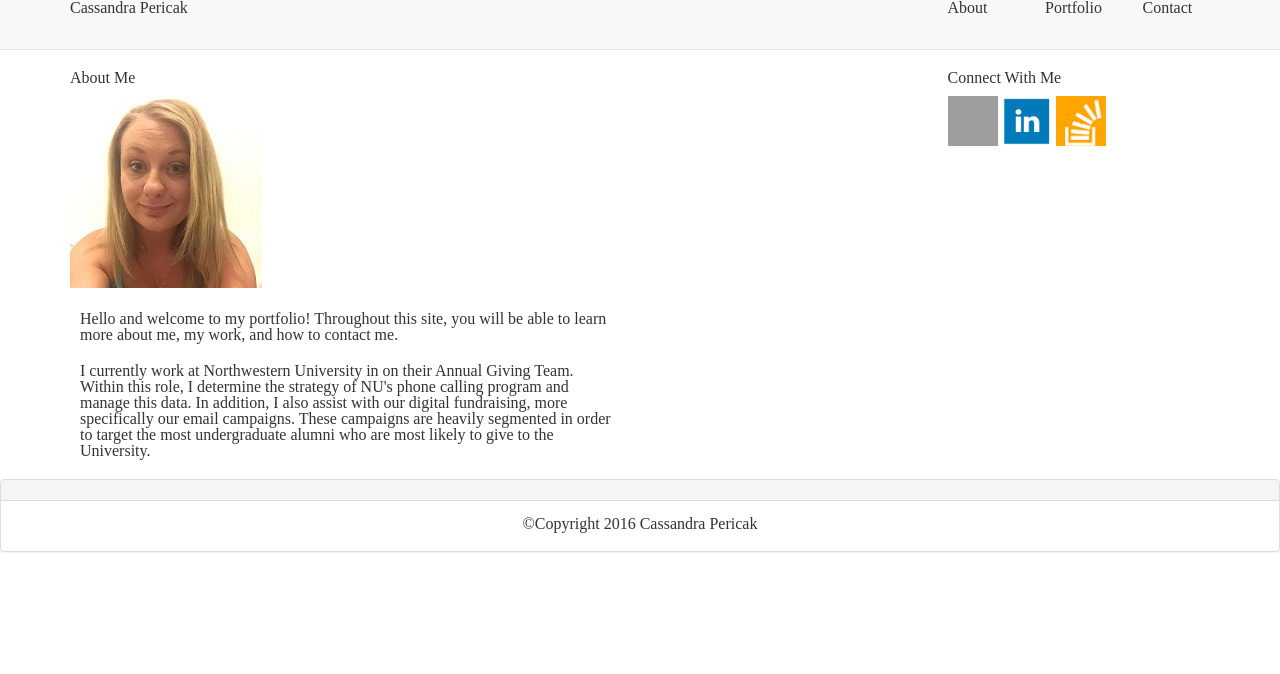
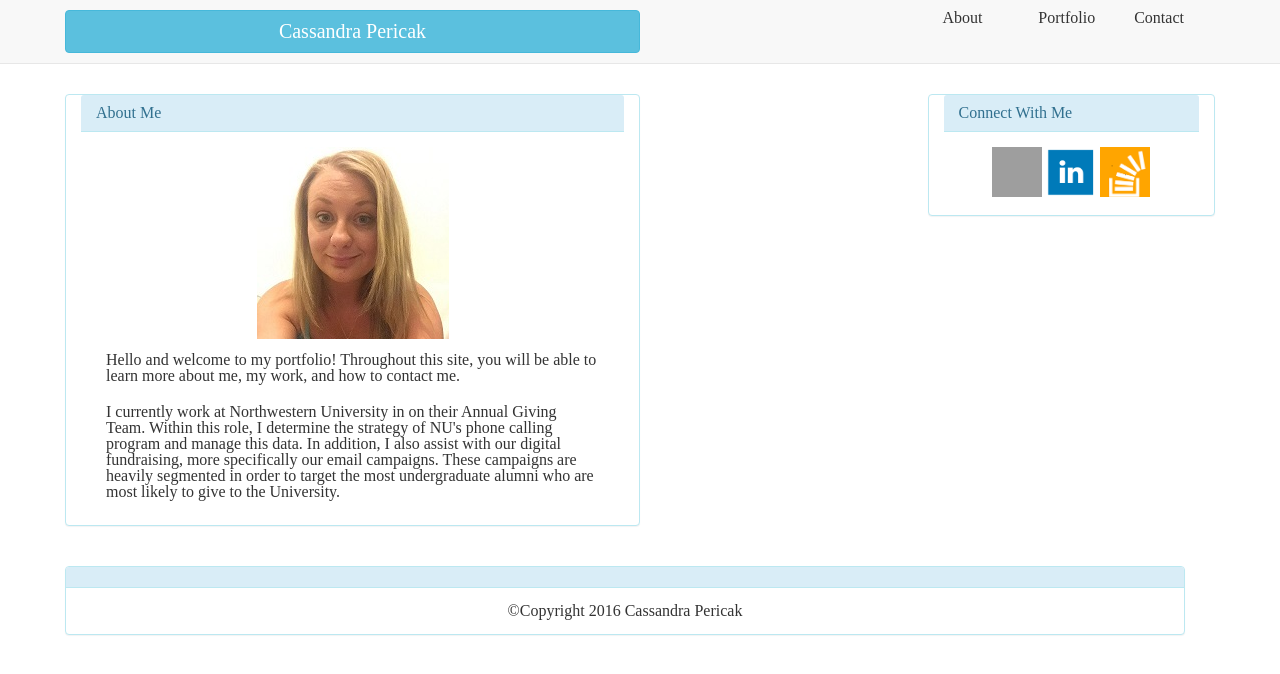
Before and after one commit to cpericak823/Bootstrap-Portfolio, a PHP site: page / in a window 1280 px wide. Shown: the top 674 px of the page. Run offline with PHP 8.4, Linux system fonts and the light colour scheme; some libraries are stand-ins or nearby versions; grey boxes are pictures that could not be loaded.

Commit message:
added styling touches to index page

```diff
--- a/assets/css/style.css
+++ b/assets/css/style.css
@@ -1,6 +1,11 @@
 .row {
-	padding-bottom: 10px;
+	padding: 10px;
 }
+
+.btn-info {
+	font-size: 20px;
+}
+
 
 .images {
 	width: 50px;
@@ -9,9 +14,11 @@
 
 .paragraph {
 	padding: 10px;
+
+	text-align: left;
 }
 
 .panel-body {
 	text-align: center;
-	height: 50px;
+
 }
--- a/index.html
+++ b/index.html
@@ -14,57 +14,38 @@
 <nav class="navbar navbar-default navbar-static-top">
   <div class="container">
     <div class="row">
-    	<div class="col-md-6">
+
+	    	<div class="btn btn-info col-xs-12 col-md-6">
 	    		Cassandra Pericak
 	    	</div>
 
 			<div class="col-md-3"></div>
 
-    	<div class="col-md-1">
+	    	<div class="col-xs-4 col-md-1">
 	    		About
 	    	</div>
 
-    	<div class="col-md-1">
+	    	<div class="col-xs-4 col-md-1">
 	    		Portfolio
 	    	</div>
 
-    	<div class="col-md-1">
+	    	<div class="col-xs-4 col-md-1">
 	    		Contact
 	    	</div>
-
 		</div>
     </div>
 </nav>
 
 	<div class="container">
 		<div class="row">
-			<div class="col-md-6">
-				About Me
+
+		<div class="panel panel-info col-md-6">
+  			<div class="panel-heading">
+    			<h3 class="panel-title">About Me</h3>
   			</div>
+ 		<div class="panel-body">
+   				<img src="./assets/images/Cassie.jpg" class="profile-picture" alt="Cassandra Pericak">
 
-			<div class="col-md-3"></div>
-
-			<div class="col-md-3">
-				Connect With Me
-			</div>
-		</div>
-
-		<div class="row">
-			<div class="col-md-6">
-				<img src="./assets/images/Cassie.jpg" class="profile-picture" alt="Cassandra Pericak">
-			</div>
-
-			<div class="col-md-3"></div>
-
-			<div class="col-md-3">
-				<a href="https://github.com/cpericak823"><img src="assets/images/social_media_logo_github-128.png" class="images" alt="github"></a>
-				<a href="https://www.linkedin.com/in/cassandrapericak"><img src="assets/images/linkedin_square_color-128.png" class="images" alt="linkedin"></a>
-				<a href="http://stackoverflow.com/users/6776773/cassie"><img src="assets/images/stackoverflow.png" class="images" alt="stackoverflow"></a>
-			</div>
-		</div>
-
-		<div class="row">
-			<div class="col-md-6">
     			<p class="paragraph">Hello and welcome to my portfolio! Throughout this site, you will be able to learn more about me, my work, and how to contact me.
 				</p>
 
@@ -73,14 +54,30 @@
 				</p>
  		</div>
 		</div>
+
+		<div class="col-xs-12 col-md-3"></div>
+
+		<div class="panel panel-info col-md-3">
+  			<div class="panel-heading">
+    			<h3 class="panel-title">Connect With Me</h3>
+  			</div>
+ 		<div class="panel-body">
+				<a href="https://github.com/cpericak823"><img src="assets/images/social_media_logo_github-128.png" class="images" alt="github"></a>
+				<a href="https://www.linkedin.com/in/cassandrapericak"><img src="assets/images/linkedin_square_color-128.png" class="images" alt="linkedin"></a>
+				<a href="http://stackoverflow.com/users/6776773/cassie"><img src="assets/images/stackoverflow.png" class="images" alt="stackoverflow"></a>
+			</div>
+		</div>
 	</div>
 
-	<div class="panel panel-default">
+		<div class="row col-xs-12 col-md-12">
+
+		<div class="panel panel-info">
   			<div class="panel-heading"></div>
   			<div class="panel-body">
     			&copy;Copyright 2016 Cassandra Pericak
   			</div>
 		</div>
-
+		</div>
+</div>
 </body>
 </html>
```
Lines whose indentation alone changed are shown as unchanged.
